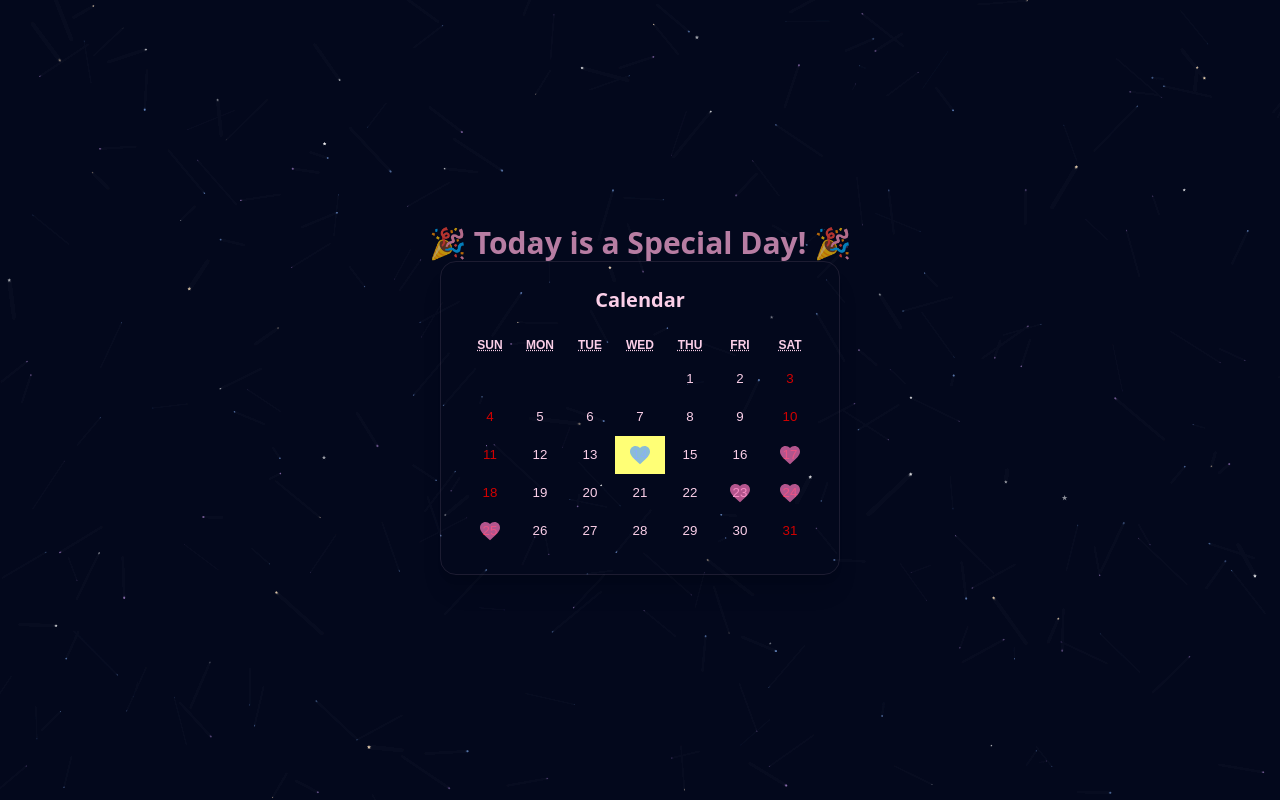
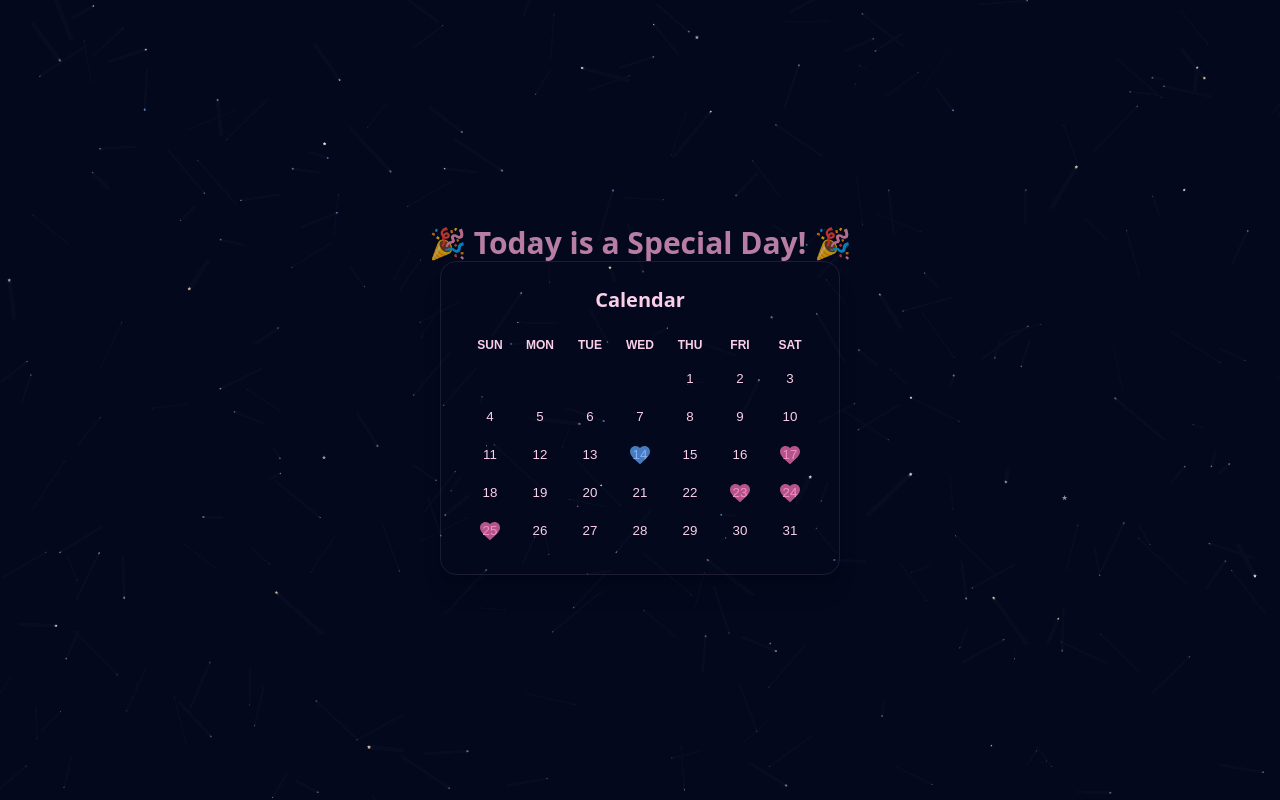
Before and after one commit to israelavendanojr/lovebirds, a React (Vite) app in the folder frontend/: page / in a window 1280 px wide. Built offline with nearby package versions, Linux system fonts and the light colour scheme.

Commit message:
Pretty calendar

```diff
--- a/frontend/src/styles/index.css
+++ b/frontend/src/styles/index.css
@@ -2,24 +2,40 @@
 @tailwind components;
 @tailwind utilities;
 
-@layer base {
 /* Remove calendar background */
 .react-calendar {
-    @apply bg-transparent border-none shadow-none;
+  background: transparent;
+  border: none;
+  box-shadow: none;
 }
 
-  /* Weekend text color same as normal */
+/* default text color for weekend days */
 .react-calendar__month-view__days__day--weekend {
-    @apply text-inherit;
+    color: inherit;
 }
 
-  /* Hide days from previous/next months */
+/* hide days from previous and next months */
 .hidden-day {
-    @apply opacity-0;
+    opacity: 0;
 }
 
-  /* Remove yellow highlight from current day */
+/* Remove yellow background on current day */
 .react-calendar__tile--now {
-    @apply bg-transparent text-inherit font-normal;
+  background: transparent;
+  color: inherit;
+  font-weight: inherit;
 }
+
+/* Pink background on hover and active */
+.react-calendar__tile:enabled:hover,
+.react-calendar__tile--active {
+  background-color: rgba(251, 207, 232, 0.1) !important; /* subtle pink bg */
+  color: #fbcfe8 !important;
+  font-weight: 500 !important;
+  border-radius: 0.375rem; /* rounded-md */
 }
+
+/* Remove underline from weekdays */
+.react-calendar__month-view__weekdays__weekday abbr {
+  text-decoration: none;
+}
```
Lines whose indentation alone changed are shown as unchanged.
